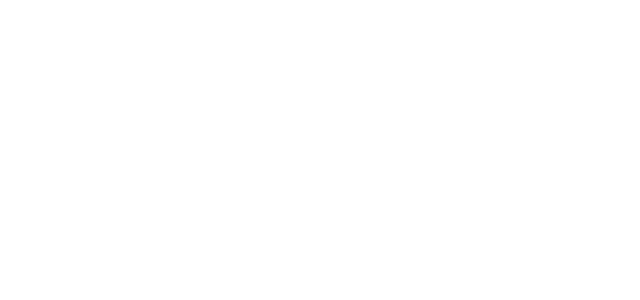
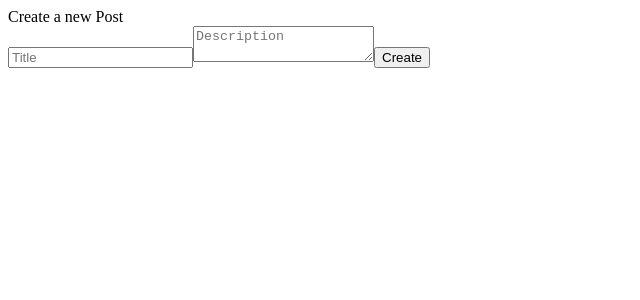
Before and after one commit to ythiago03/purpleframe, a React (Vite) app: page /createPost in a window 1280 px wide. Before the commit this address had no page. Shown: the top 300 px of the page, without its empty margins (0-640 px from the left). Built offline with nearby package versions, Linux system fonts and the light colour scheme; no server answers.

Commit message:
Feat: Creating post in post collection

```diff
--- a/src/App.tsx
+++ b/src/App.tsx
@@ -4,6 +4,7 @@ import {BrowserRouter as Router, Routes, Route} from 'react-router-dom';
 import Login from './pages/Login';
 import Home from './pages/Home';
 import Register from './pages/Register';
+import CreatePost from './pages/CreatePost';
 
 
 function App() {
@@ -14,6 +15,7 @@ function App() {
         <Route path="/" element={<Home />}/>
         <Route path="/login" element={<Login />}/>
         <Route path="/register" element={<Register />}/>
+        <Route path="/createPost" element={<CreatePost />}/>
       </Routes>
     </Router>
   );
--- a/src/config/firebase.ts
+++ b/src/config/firebase.ts
@@ -3,6 +3,8 @@ import {
   GoogleAuthProvider,//provedor de autenticação do google
   getAuth,// função para autenticar
 } from 'firebase/auth';
+import { getFirestore } from 'firebase/firestore';
+
 
 const firebaseConfig = {
   apiKey: 'AIzaSyBSl9PXlEygjclnh2VIGa-2du79b75aZ4o',
@@ -13,3 +15,4 @@ const firebaseConfig = {
 const app = initializeApp(firebaseConfig);//iniciando o app
 export const provider = new GoogleAuthProvider();
 export const auth = getAuth();
+export const db = getFirestore(app);
--- /dev/null
+++ b/src/pages/CreatePost.tsx
@@ -0,0 +1,48 @@
+import React, { useState } from 'react';
+import { db, auth } from '../config/firebase';
+import { collection, addDoc } from 'firebase/firestore';
+import { useAuthState } from 'react-firebase-hooks/auth';
+import { useNavigate } from 'react-router-dom';
+
+const CreatePost = () => {
+
+  const [user] = useAuthState(auth);
+  const [title, setTitle] = useState('');
+  const [description, setDescription] = useState('');
+
+  const postsRef = collection(db, 'posts');
+  const navigate = useNavigate();
+
+  const createPost = async (e) => {
+    e.preventDefault();
+    await addDoc(postsRef ,{
+      title,
+      description,
+      userId: user?.uid,
+      username: user?.displayName,
+    });
+    navigate('/');
+  };
+
+  return (
+    <div>
+      Create a new Post
+      <form>
+        <input
+          type="text"
+          placeholder="Title"
+          onChange={e => setTitle(e.target.value)}
+        />
+        <textarea
+          name="description"
+          placeholder="Description"
+          onChange={e => setDescription(e.target.value)}
+        >
+        </textarea>
+        <button onClick={createPost}>Create</button>
+      </form>
+    </div>
+  );
+};
+
+export default CreatePost;
--- a/src/pages/Home.tsx
+++ b/src/pages/Home.tsx
@@ -1,22 +1,45 @@
-import React, { useEffect } from 'react';
+import React, { useEffect, useState } from 'react';
 import { useAuthState } from 'react-firebase-hooks/auth';
-import { auth } from '../config/firebase';
+import { auth, db } from '../config/firebase';
 import { useNavigate } from 'react-router-dom';
-
+import { Link } from 'react-router-dom';
+import { getDocs, collection } from 'firebase/firestore';
 
 const Home = () => {
 
+  const [user] = useAuthState(auth);//recebe os dados de usuário atual
+  const [posts, setPosts] = useState([]);
+
+  const postsRef = collection(db, 'posts');
   const navigate = useNavigate();
-  const [user] = useAuthState(auth);//recebe os dados de usuário atual
+
+  const getPosts = async () => {
+    const posts =  await getDocs(postsRef);
+    setPosts(posts.docs.map(doc => ({...doc.data(), postId: doc.id,})));
+  };
 
   useEffect(() => {
     if(!user)navigate('/login');//caso não haja usuário, redireciona para a pag de login
+    getPosts();
   }, []);
 
   return (
     <div>
       <h1>Welcome {user?.displayName}!</h1>
       <span>Your is is {user?.uid}</span>
+      <Link to={'/createPost'}>Create a new post</Link>
+
+      <div>
+        {posts.map(post => {
+          return (
+            <div key={post.postId}>
+              <h2>{post.title}</h2>
+              <p>{post.description}</p>
+              <span>@{!post.username ? `User: ${post.userId}` : post.username }</span>
+            </div>
+          );
+        })}
+      </div>
     </div>
   );
 };
```
